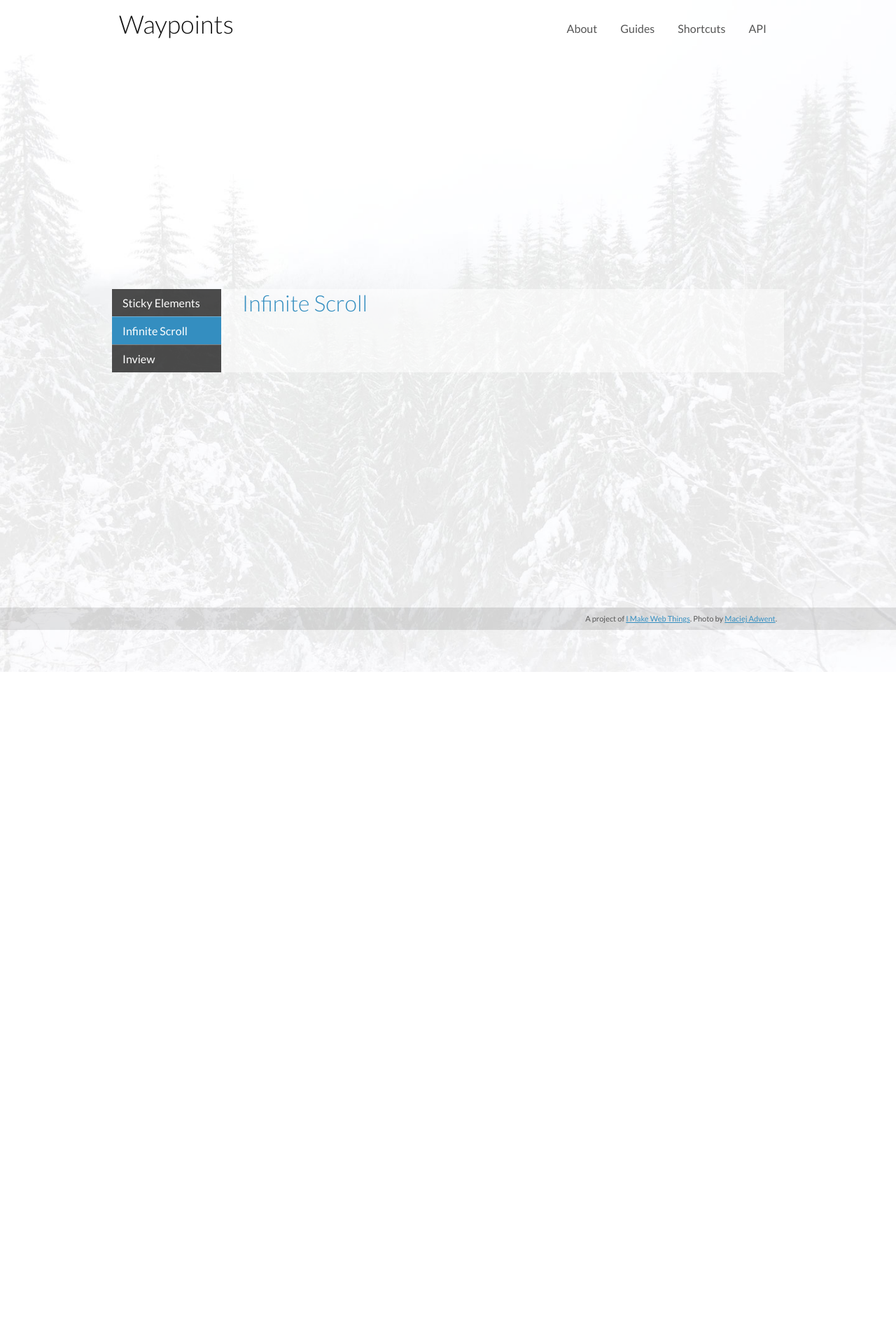
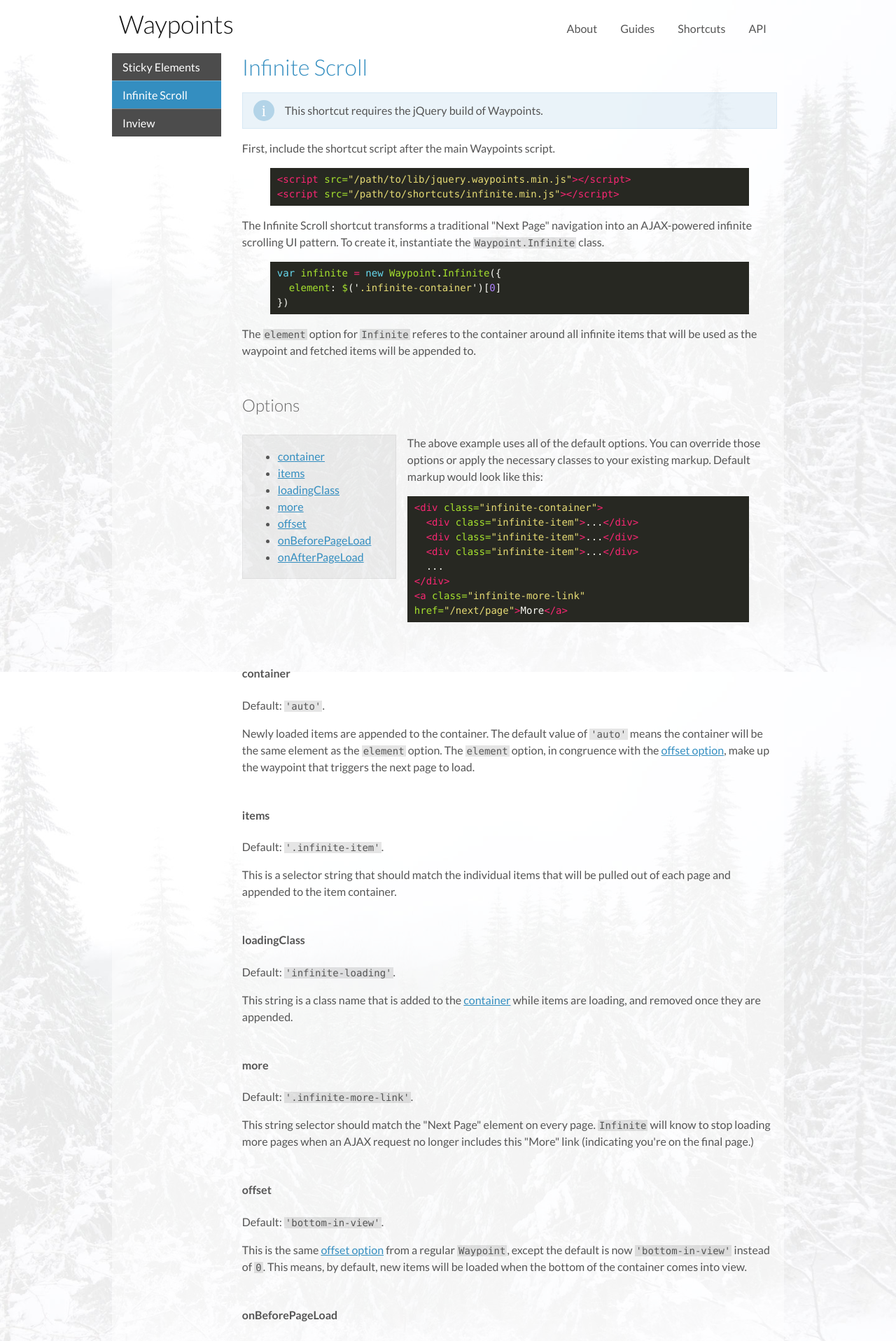
Before and after one commit to imakewebthings/waypoints, a Jekyll site: the page built from shortcuts/infinite-scroll/index.html, in a window 1280 px wide. Shown: the top 1916 px of the page at 70% size. Built offline with Jekyll 4.4.1, drawn with Linux system fonts in a browser that asks for light colours; nearby versions of some CDN libraries; before the commit the page ends 900 px from its top, so only the background shows below that; some of the changed text lies outside the part shown.

Commit message:
Infinite shortcut

```diff
--- a/_layouts/default.html
+++ b/_layouts/default.html
@@ -24,6 +24,7 @@
     <script src="//code.jquery.com/jquery-1.11.1.min.js"></script>
     <script src="{{ site.url }}/js/jquery.waypoints.min.js"></script>
     <script src="{{ site.url }}/js/sticky.min.js"></script>
+    <script src="{{ site.url }}/js/infinite.min.js"></script>
     <script src="{{ site.url }}/js/scripts.js"></script>
   </body>
 </html>
--- a/_scss/_api.scss
+++ b/_scss/_api.scss
@@ -179,6 +179,10 @@
 
 .properties-container {
   @extend %clearfix;
+
+  .highlight {
+    overflow:hidden;
+  }
 }
 
 #overflow-scroll, #overflow-scroll-offset {
--- a/css/styles.css
+++ b/css/styles.css
@@ -835,6 +835,10 @@ article {
     color: #666;
     font-weight: 300;
     font-size: 24px; }
+  article ul .highlight {
+    margin: 8px 0; }
+  article > h3, article > h4 {
+    padding-top: 24px; }
 
 @media (min-width: 660px) {
   article {
@@ -966,6 +970,9 @@ article {
   background: #ccc;
   color: #000; }
 
+.properties-container .highlight {
+  overflow: hidden; }
+
 #overflow-scroll, #overflow-scroll-offset {
   overflow: auto;
   height: 300px;
@@ -1031,6 +1038,53 @@ article {
   width: 100%;
   padding-left: 10px;
   padding-right: 10px; }
+  .stuck .highlight {
+    box-shadow: 0 0 0 5px #348ec0; }
+
+.notice {
+  background: rgba(52, 142, 192, 0.1);
+  border: 1px solid rgba(52, 142, 192, 0.1);
+  padding: 13px 15px 13px 60px;
+  position: relative; }
+  .notice:before {
+    content: "i";
+    font-family: serif;
+    background: rgba(52, 142, 192, 0.3);
+    color: #fff;
+    position: absolute;
+    left: 15px;
+    top: 50%;
+    margin-top: -15px;
+    display: block;
+    width: 30px;
+    height: 30px;
+    line-height: 30px;
+    text-align: center;
+    border-radius: 15px;
+    font-size: 1.5em; }
+
+.sticky-pad {
+  padding-top: 90px; }
+
+.infinite-container {
+  padding: 10px; }
+  .infinite-container:after {
+    content: '...Loading...';
+    display: block;
+    background: rgba(52, 142, 192, 0.5);
+    color: #fff;
+    padding: 40px 10px; }
+
+.infinite-item {
+  background: #555;
+  color: #fff;
+  padding: 40px 10px;
+  margin-top: 10px; }
+  .infinite-item:first-child {
+    margin-top: 0; }
+
+.infinite-more-link {
+  visibility: hidden; }
 
 @media (min-width: 660px) {
   .stuck {
--- a/js/scripts.js
+++ b/js/scripts.js
@@ -571,6 +571,12 @@
     }
   }
 
+  function infiniteExample() {
+    var infinite = new Waypoint.Infinite({
+      element: $('.infinite-container')[0]
+    })
+  }
+
   function initApiExamples() {
     disableEnableExample()
     destroyExample()
@@ -594,6 +600,7 @@
     contextClassExamples()
     groupClassExamples()
     stickyExample()
+    infiniteExample()
   }
 
   $(function() {
--- a/shortcuts/infinite-scroll/index.html
+++ b/shortcuts/infinite-scroll/index.html
@@ -5,3 +5,104 @@ subsection: infinite-scroll
 ---
 
 <h2>Infinite Scroll</h2>
+
+<p class="notice">This shortcut requires the jQuery build of Waypoints.</p>
+
+<p>First, include the shortcut script after the main Waypoints script.</p>
+
+{% highlight html %}
+<script src="/path/to/lib/jquery.waypoints.min.js"></script>
+<script src="/path/to/shortcuts/infinite.min.js"></script>
+{% endhighlight %}
+
+<p>The Infinite Scroll shortcut transforms a traditional "Next Page" navigation into an AJAX-powered infinite scrolling UI pattern. To create it, instantiate the <code>Waypoint.Infinite</code> class.</p>
+
+{% highlight js %}
+var infinite = new Waypoint.Infinite({
+  element: $('.infinite-container')[0]
+})
+{% endhighlight %}
+
+<p>The <code>element</code> option for <code>Infinite</code> referes to the container around all infinite items that will be used as the waypoint and fetched items will be appended to.</p>
+
+<h3 id="options">Options</h3>
+
+<div class="properties-container">
+  <div class="reference properties">
+    <ul>
+      <li><a href="#container-option">container</a></li>
+      <li><a href="#items-option">items</a></li>
+      <li><a href="#loading-class-option">loadingClass</a></li>
+      <li><a href="#more-option">more</a></li>
+      <li><a href="#offset-option">offset</a></li>
+      <li><a href="#on-before-page-load-option">onBeforePageLoad</a></li>
+      <li><a href="#on-after-page-load-option">onAfterPageLoad</a></li>
+    </ul>
+  </div>
+  <p>The above example uses all of the default options. You can override those options or apply the necessary classes to your existing markup. Default markup would look like this:</p>
+{% highlight html %}
+<div class="infinite-container">
+  <div class="infinite-item">...</div>
+  <div class="infinite-item">...</div>
+  <div class="infinite-item">...</div>
+  ...
+</div>
+<a class="infinite-more-link" href="/next/page">More</a>
+{% endhighlight %}
+</div>
+
+<h4 id="container-option">container</h4>
+
+<p>Default: <code>'auto'</code>.</p>
+
+<p>Newly loaded items are appended to the container. The default value of <code>'auto'</code> means the container will be the same element as the <code>element</code> option. The <code>element</code> option, in congruence with the <a href="#offset-option">offset option</a>, make up the waypoint that triggers the next page to load.</p>
+
+<h4 id="items-option">items</h4>
+
+<p>Default: <code>'.infinite-item'</code>.</p>
+
+<p>This is a selector string that should match the individual items that will be pulled out of each page and appended to the item container.</p>
+
+<h4 id="loading-class-option">loadingClass</h4>
+
+<p>Default: <code>'infinite-loading'</code>.</p>
+
+<p>This string is a class name that is added to the <a href="#container-option">container</a> while items are loading, and removed once they are appended.</p>
+
+<h4 id="more-option">more</h4>
+
+<p>Default: <code>'.infinite-more-link'</code>.</p>
+
+<p>This string selector should match the "Next Page" element on every page. <code>Infinite</code> will know to stop loading more pages when an AJAX request no longer includes this "More" link (indicating you're on the final page.)</p>
+
+<h4 id="offset-option">offset</h4>
+
+<p>Default: <code>'bottom-in-view'</code>.</p>
+
+<p>This is the same <a href="../../api/offset-option">offset option</a> from a regular <code>Waypoint</code>, except the default is now <code>'bottom-in-view'</code> instead of <code>0</code>. This means, by default, new items will be loaded when the bottom of the container comes into view.</p>
+
+<h4 id="on-before-page-load-option">onBeforePageLoad</h4>
+
+<p>Default: <code>$.noop</code>.</p>
+
+<p>This is a callback that will fire as soon as the waypoint is reached, before the request for new items has been made.</p>
+
+<h4 id="on-after-page-load-option">onAfterPageLoad</h4>
+
+<p>Default: <code>$.noop</code>.</p>
+
+<p>This is a callback that will fire at the end of the request cycle, after new items have been appended to the container.</p>
+
+<div class="infinite-container waypoint">
+  <div class="infinite-item">1</div>
+  <div class="infinite-item">2</div>
+  <div class="infinite-item">3</div>
+  <div class="infinite-item">4</div>
+  <div class="infinite-item">5</div>
+  <div class="infinite-item">6</div>
+  <div class="infinite-item">7</div>
+  <div class="infinite-item">8</div>
+  <div class="infinite-item">9</div>
+  <div class="infinite-item">10</div>
+</div>
+<a class="infinite-more-link" href="./page2.html"></a>
--- /dev/null
+++ b/shortcuts/infinite-scroll/page2.html
@@ -0,0 +1,19 @@
+---
+layout: shortcuts
+title: Infinite Scroll
+subsection: infinite-scroll
+---
+
+<div class="infinite-container">
+  <div class="infinite-item">11</div>
+  <div class="infinite-item">12</div>
+  <div class="infinite-item">13</div>
+  <div class="infinite-item">14</div>
+  <div class="infinite-item">15</div>
+  <div class="infinite-item">16</div>
+  <div class="infinite-item">17</div>
+  <div class="infinite-item">18</div>
+  <div class="infinite-item">19</div>
+  <div class="infinite-item">20</div>
+</div>
+<a class="infinite-more-link" href="./page3.html"></a>
--- /dev/null
+++ b/shortcuts/infinite-scroll/page3.html
@@ -0,0 +1,19 @@
+---
+layout: shortcuts
+title: Infinite Scroll
+subsection: infinite-scroll
+---
+
+<div class="infinite-container">
+  <div class="infinite-item">21</div>
+  <div class="infinite-item">22</div>
+  <div class="infinite-item">23</div>
+  <div class="infinite-item">24</div>
+  <div class="infinite-item">25</div>
+  <div class="infinite-item">26</div>
+  <div class="infinite-item">27</div>
+  <div class="infinite-item">28</div>
+  <div class="infinite-item">29</div>
+  <div class="infinite-item">30</div>
+</div>
+<a class="infinite-more-link" href="./page4.html"></a>
--- a/shortcuts/sticky-elements/index.html
+++ b/shortcuts/sticky-elements/index.html
@@ -60,19 +60,19 @@ var sticky = new Waypoint.Sticky({
   <p>When creating a new <code>Sticky</code> you can also pass along an options object. This options object can take all of the options of a normal <a href="../../api/waypoint">Waypoint</a>, as well as a few extras specific to the <code>Sticky</code> class.</p>
 </div>
 
-<h4 id="direction-option">direction</h4>
+<h4 id="direction-option" class="sticky-pad">direction</h4>
 
 <p>Default: <code>'down right'</code>.</p>
 
 <p>This is a space separated list of directions in which the <code>stuckClass</code> should be applied. The default directions handle the most common case for both vertical and horizontal waypoints: You start at the top and wish to add the stuck state when scrolling down and reaching the element (right for horizontal waypoints.) In the rare case that you wish to start in a stuck state and lose fixed positioning as you scroll down to the element's natural position, this could be changed to <code>'up'</code> (or <code>'left'</code> for the horizontal analog.)</p>
 
-<h4 id="stuck-class-option">stuckClass</h4>
+<h4 id="stuck-class-option" class="sticky-pad">stuckClass</h4>
 
 <p>Default: <code>'stuck'</code>.</p>
 
 <p>This is a string, a class name that is applied to the sticky element when it is reached. This class is your CSS hook into styling the sticky element in its stuck state. Apply fixed positioning to this class.</p>
 
-<h4 id="wrapper-option">wrapper</h4>
+<h4 id="wrapper-option" class="sticky-pad">wrapper</h4>
 
 <p>Default: <code>'&lt;div class="sticky-wrapper" /&gt;'</code>.</p>
 
```
Also changed, not shown: _scss/_article.scss (+8 -0 lines), _scss/_shortcuts.scss (+60 -0 lines), shortcuts/infinite-scroll/page4.html (added, +18 -0 lines), js/infinite.min.js (added).
